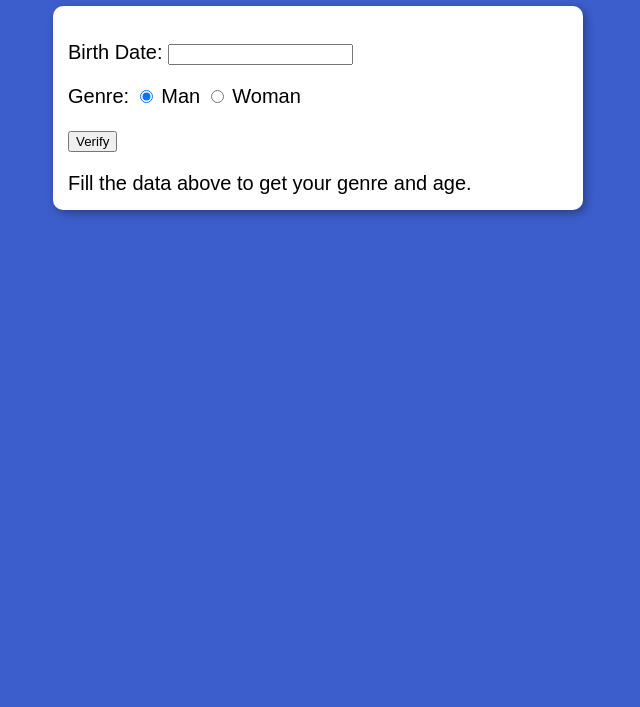
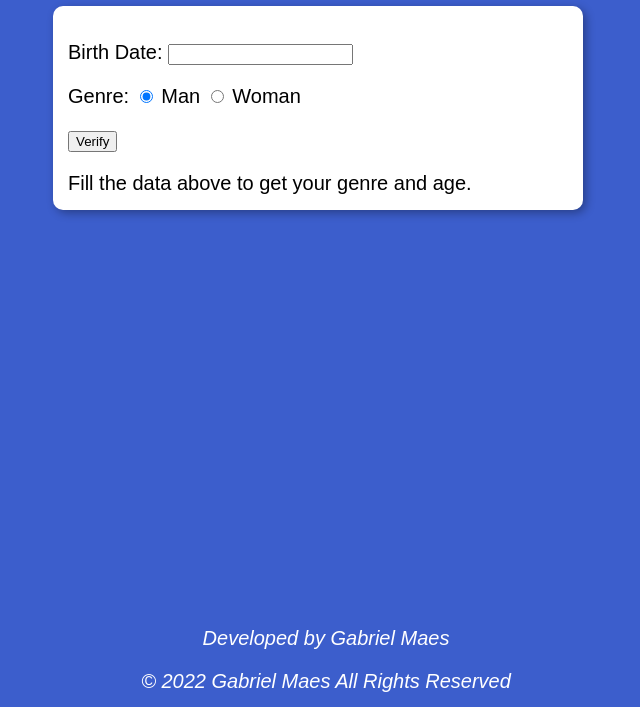
Before and after one commit to gbmaes/age-verificator, a plain HTML site: page index.html in a window 1280 px wide. Shown: the part 93-800 px from the top of the page, without its empty margins (322-962 px from the left). Drawn offline with Linux system fonts and the light colour scheme.

Commit message:
update index.html

```diff
--- a/index.html
+++ b/index.html
@@ -7,8 +7,6 @@
     <title>Verificador de Idade</title>
     <link rel="stylesheet" href="estilo.css">
 </head>
-
-
 <body>
    <header>
        <h1>Age Verificator</h1>
@@ -32,13 +30,12 @@
 
             <div id="res">
                 Fill the data above to get your genre and age.
-
-
             </div>
     </section>
-    <footer>
-
-    </footer>
+    <footer id="footer">
+        Developed by Gabriel Maes
+        <p class="copyright">&copy; 2022 Gabriel Maes All Rights Reserved</p>
+      </footer>
     <script src="./script.js"></script>
 </body>
 </html>
```
